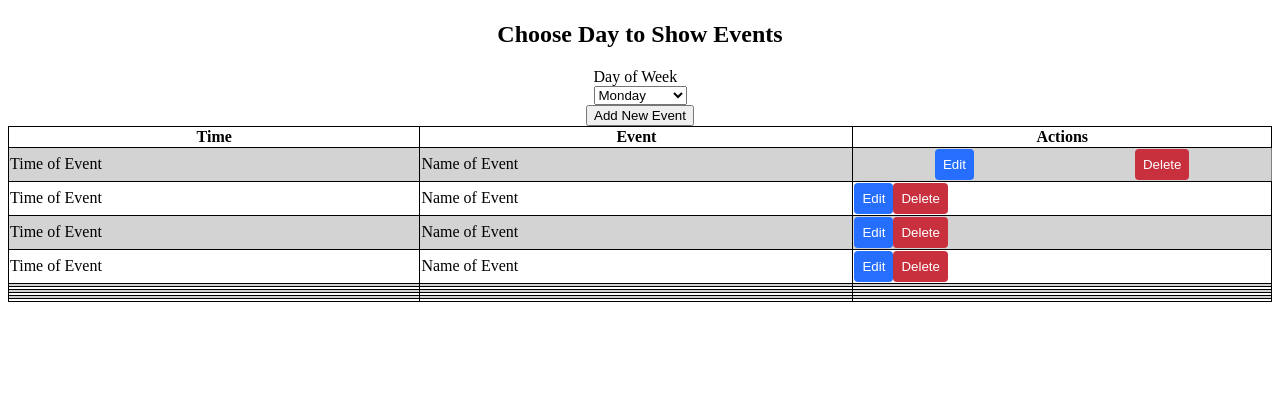
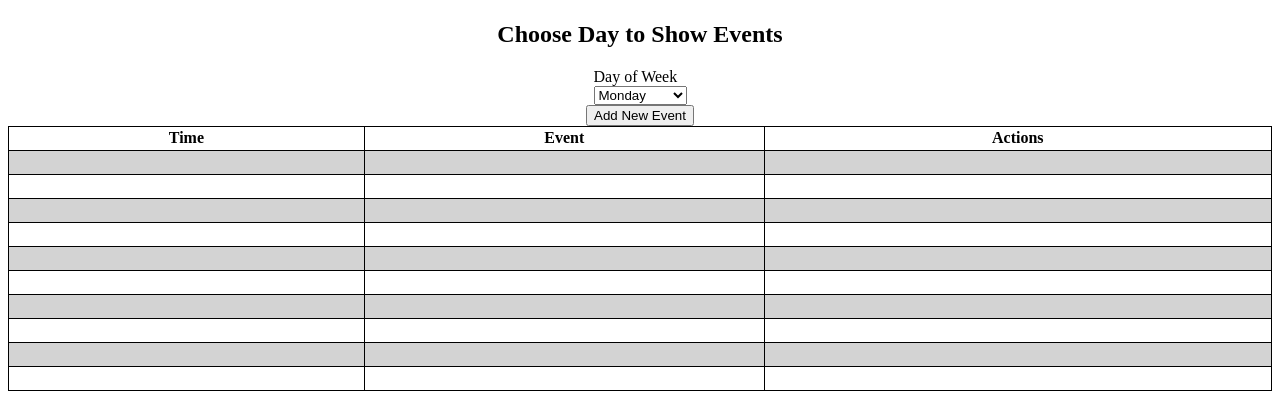
Before and after one commit to poejark/week-planner, a plain HTML site: page index.html in a window 1280 px wide. Shown: the part 87-492 px from the top of the page. Drawn offline with Linux system fonts and the light colour scheme.

Commit message:
iterating issues

```diff
--- a/index.html
+++ b/index.html
@@ -84,36 +84,24 @@
         </thead>
         <tbody>
           <tr id="row-1">
-            <td>Time of Event</td>
-            <td>Name of Event</td>
-            <td class="table-buttons">
-              <button class="edit-actions">Edit</button>
-              <button class="delete-actions">Delete</button>
-            </td>
+            <td></td>
+            <td></td>
+            <td></td>
           </tr>
           <tr id="row-2">
-            <td>Time of Event</td>
-            <td>Name of Event</td>
-            <td>
-              <button class="edit-actions">Edit</button
-              ><button class="delete-actions">Delete</button>
-            </td>
+            <td></td>
+            <td></td>
+            <td></td>
           </tr>
           <tr id="row-3">
-            <td>Time of Event</td>
-            <td>Name of Event</td>
-            <td>
-              <button class="edit-actions">Edit</button
-              ><button class="delete-actions">Delete</button>
-            </td>
+            <td></td>
+            <td></td>
+            <td></td>
           </tr>
           <tr id="row-4">
-            <td>Time of Event</td>
-            <td>Name of Event</td>
-            <td>
-              <button class="edit-actions">Edit</button
-              ><button class="delete-actions">Delete</button>
-            </td>
+            <td></td>
+            <td></td>
+            <td></td>
           </tr>
           <tr id="row-5">
             <td></td>
--- a/layout.css
+++ b/layout.css
@@ -104,3 +104,7 @@ tbody tr:nth-child(odd) {
   justify-content: space-around;
   border: 1px black;
 }
+
+tr {
+  height: 1.5rem;
+}
--- a/main.js
+++ b/main.js
@@ -1,18 +1,24 @@
 var formLen = 10;
 var entries = [];
-if (!formLen) throw Error('fake error');
-if (!entries) throw Error('fake error');
+if (!formLen)
+    throw Error('fake error');
+if (!entries)
+    throw Error('fake error');
 var $dialog = document.querySelector('dialog');
-if (!$dialog) throw new Error('dialog element not found.');
+if (!$dialog)
+    throw new Error('dialog element not found.');
 var $form = document.querySelector('form');
-if (!$form) throw new Error('no form found');
+if (!$form)
+    throw new Error('no form found');
 var $addButton = document.querySelector('.new-event');
-if (!$addButton) throw new Error('add new entry button not found.');
+if (!$addButton)
+    throw new Error('add new entry button not found.');
 $addButton.addEventListener('click', function () {
     $dialog.showModal();
 });
 var $cancelModal = document.querySelector('.cancel-modal');
-if (!$cancelModal) throw new Error('cancel button not found within modal.');
+if (!$cancelModal)
+    throw new Error('cancel button not found within modal.');
 $cancelModal.addEventListener('click', function (event) {
     event.preventDefault();
     $dialog.close();
@@ -22,11 +28,14 @@ var $confirmModal = document.querySelector('.confirm-modal');
 $confirmModal.addEventListener('click', function (event) {
     event.preventDefault();
     var $hoursInput = document.getElementById('hours');
-  if (!$hoursInput) throw new Error('hours input not found');
+    if (!$hoursInput)
+        throw new Error('hours input not found');
     var $week2Input = document.getElementById('week2');
-  if (!$week2Input) throw new Error('week2 input not found.');
+    if (!$week2Input)
+        throw new Error('week2 input not found.');
     var $eventInfoInput = document.getElementById('event');
-  if (!$eventInfoInput) throw new Error('event info input not found');
+    if (!$eventInfoInput)
+        throw new Error('event info input not found');
     // console.log($hoursInput.value, $week2Input.value, $eventInfoInput.value);
     var input = {
         hour: $hoursInput.value,
@@ -42,25 +51,32 @@ $confirmModal.addEventListener('click', function (event) {
 function renderEntry(entry) {
     // console.log(entry);
     var $tr = document.createElement('tr');
-  if (!$tr) throw new Error('tr does not exist');
+    if (!$tr)
+        throw new Error('tr does not exist');
     $tr.setAttribute('class', entry.day);
     var $tdTime = document.createElement('td');
-  if (!$tdTime) throw new Error('tdTime does not exist');
+    if (!$tdTime)
+        throw new Error('tdTime does not exist');
     $tdTime.innerText = entry.hour;
     var $tdEvent = document.createElement('td');
-  if (!$tdEvent) throw new Error('tdEvent does not exist');
+    if (!$tdEvent)
+        throw new Error('tdEvent does not exist');
     $tdEvent.innerText = entry.event;
     var $tdActions = document.createElement('td');
-  if (!$tdActions) throw new Error('td Actions does not exist');
+    if (!$tdActions)
+        throw new Error('td Actions does not exist');
     $tdActions.classList.add('table-buttons');
     var $editButton = document.createElement('button');
-  if (!$editButton) throw new Error('edit button not found');
+    if (!$editButton)
+        throw new Error('edit button not found');
     $editButton.classList.add('edit-actions');
     $editButton.innerText = 'Edit';
     var $deleteButton = document.createElement('button');
-  if (!$deleteButton) throw new Error('delete button not found');
+    if (!$deleteButton)
+        throw new Error('delete button not found');
     $deleteButton.classList.add('delete-actions');
     $deleteButton.innerText = 'Delete';
+    var $blankTr = document.createElement('tr');
     $tdActions.appendChild($editButton);
     $tdActions.appendChild($deleteButton);
     $tr.appendChild($tdTime);
@@ -69,21 +85,27 @@ function renderEntry(entry) {
     // console.log($tr);
     return $tr;
 }
+// let currentRow = 1;
 function renderForm() {
     var i = 0;
     for (var j = 1; j <= 10; j++) {
         if (i < entries.length) {
-      var $tr = document.getElementById('row-'.concat(j));
-      if (!$tr) throw new Error('tr not found.');
+            var $tr = document.getElementById("row-".concat(j));
+            console.log(j);
+            if (!$tr)
+                throw new Error('tr not found.');
             // console.log($tr);
             // console.log(renderEntry(entries[i]));
             $tr.replaceWith(renderEntry(entries[i]));
-      $tr.setAttribute('id', 'row-'.concat(j));
+            $tr.setAttribute('id', "row-".concat(j));
             i++;
         }
         // for (let i = 0; i < entries.length; i++) {
         //   renderEntry(entries[i]);
-    // }
+        // const $newRow = renderEntry(entries[i]); // Create new row first
+        // $newRow.setAttribute('id', `row-${currentRow}`); // Assign the ID BEFORE replacing
+        // $tr.replaceWith($newRow); // Now replace safely
+        // currentRow = currentRow < 10 ? currentRow + 1 : 1;
     }
 }
 // const $photoInput = document.querySelector('input[name="photo"]');
```
Also changed, not shown: main.ts (+15 -5 lines). Lines whose indentation alone changed are shown as unchanged.
